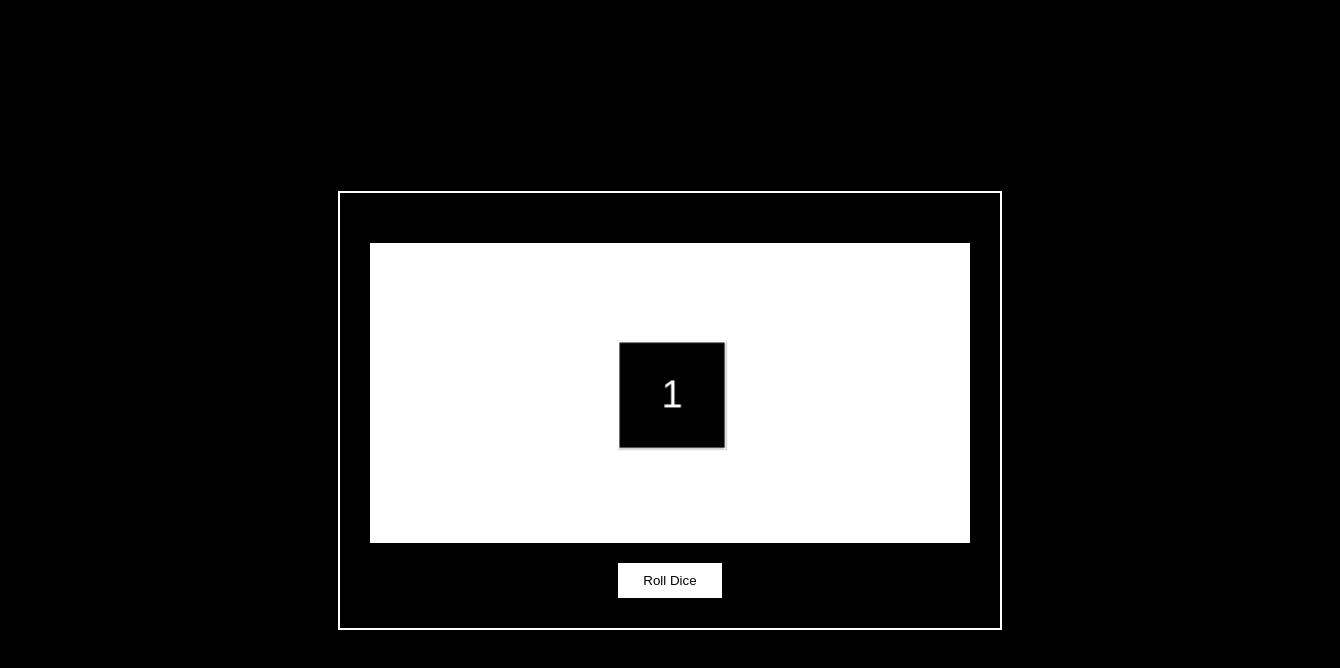
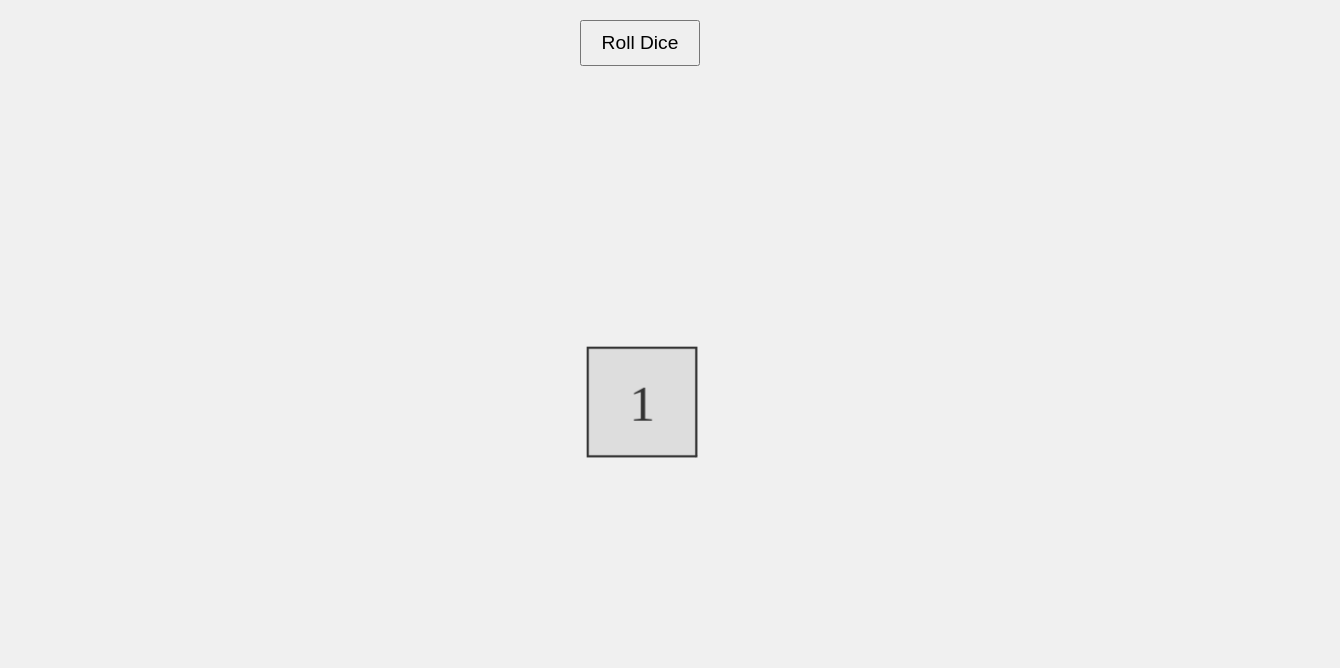
Before and after one commit to lon-io/dice-roll, a plain HTML site: page index.html in a window 1280 px wide. Shown: the whole page, 1340 px wide, since content can reach past the window. Drawn offline with Linux system fonts and the light colour scheme.

Commit message:
chore: always roll and simplify UI

```diff
--- a/assets/script.js
+++ b/assets/script.js
@@ -1,47 +1,17 @@
-let score = 0;
+const dice = document.querySelector('.dice');
+const rollBtn = document.getElementById('roll-btn');
 
-function resetGame() {
-    rollDice(1);
+function rollDice() {
+    const randomNumber = Math.floor(Math.random() * 3) + 1; // Random number between 1 and 3
+    const randomRotationX = Math.floor(Math.random() * 4) * 90; // Random rotation for X axis
+    const randomRotationY = Math.floor(Math.random() * 4) * 90; // Random rotation for Y axis
+
+    dice.style.transform = `rotateX(${randomRotationX}deg) rotateY(${randomRotationY}deg)`;
+
+    // Ensure the dice always shows a number after the animation
+    setTimeout(() => {
+        dice.style.transform = `rotateX(${randomRotationX}deg) rotateY(${randomRotationY}deg)`;
+    }, 1000);
 }
 
-function rollDice(inputValue) {
-    const dice = document.getElementById('dice');
-    const randomValue = inputValue ? inputValue : Math.floor(Math.random() * 6) + 1;
-    let xRotation = 0;
-    let yRotation = 0;
-
-    switch (randomValue) {
-        case 1:
-            xRotation = 0;
-            yRotation = 0;
-            break;
-        case 2:
-            xRotation = 0;
-            yRotation = 180;
-            break;
-        case 3:
-            xRotation = 0;
-            yRotation = -90;
-            break;
-        case 4:
-            xRotation = 0;
-            yRotation = 90;
-            break;
-        case 5:
-            xRotation = -90;
-            yRotation = 0;
-            break;
-        case 6:
-            xRotation = 90;
-            yRotation = 0;
-            break;
-    }
-
-    dice.style.transform = `rotateX(${xRotation}deg) rotateY(${yRotation}deg)`;
-    // updateScore(randomValue);
-}
-
-// function updateScore(diceValue) {
-//     // score += diceValue;
-//     document.getElementById('score').textContent = score;
-// }
+rollBtn.addEventListener('click', rollDice);
--- a/assets/style.css
+++ b/assets/style.css
@@ -1,92 +1,21 @@
-/* Reset some default styles */
-body, h1, h2, p, button {
+body {
+    display: flex;
+    justify-content: center;
+    align-items: center;
+    height: 100vh;
     margin: 0;
-    padding: 0;
-    box-sizing: border-box;
+    background-color: #f0f0f0;
     font-family: Arial, sans-serif;
 }
 
-/* General styles */
-body {
-    background-color: #000;
-    color: #fff;
-    display: flex;
-    flex-direction: column;
-    align-items: center;
-    justify-content: center;
-    min-height: 100vh;
-    margin: 0;
-}
-
-header, footer {
-    text-align: center;
-    margin-bottom: 20px;
-}
-
-header h1, footer p {
-    margin: 10px 0;
-}
-
-main {
-    width: 100%;
-    justify-content: center;
-    display: flex;
-    align-items: center;
-    margin: 0 auto;
-    padding: 0 30px;
-}
-
-/* Game interface styles */
-#game-interface {
-    display: flex;
-    flex-direction: column;
-    align-items: center;
-    justify-content: center;
-    width: 100%;
-    max-width: 600px;
-    padding: 30px;
-    border: 2px solid #fff;
-    /* margin: 0 auto;
-    text-align: center; */
-}
-
-.game-container {
-    width: 100%;
-    display: flex;
-    flex-direction: column;
-    align-items: center;
-    justify-content: center;
-}
-
-.game-header {
-    text-align: center;
-    margin-bottom: 20px;
-}
-
-.game-area {
-    width: 100%;
-    height: 300px;
-    background-color: #fff;
-    color: #000;
-    display: flex;
-    align-items: center;
-    justify-content: center;
-    margin-bottom: 20px;
-    position: relative;
+.dice-container {
     perspective: 1000px;
-}
-
-.dice-container {
-    position: relative;
-    width: 100px;
-    height: 100px;
-    transform-style: preserve-3d;
 }
 
 .dice {
     width: 100px;
     height: 100px;
-    position: absolute;
+    position: relative;
     transform-style: preserve-3d;
     transform: rotateX(0deg) rotateY(0deg);
     transition: transform 1s;
@@ -96,51 +25,25 @@ main {
     position: absolute;
     width: 100px;
     height: 100px;
-    background-color: #000;
-    color: #fff;
+    background-color: #fff;
+    border: 2px solid #000;
     display: flex;
+    justify-content: center;
     align-items: center;
-    justify-content: center;
-    font-size: 36px;
-    border: 2px solid #fff;
+    font-size: 24px;
+    font-weight: bold;
 }
 
-.face.front  { transform: rotateY(  0deg) translateZ(50px); }
-.face.back   { transform: rotateY(180deg) translateZ(50px); }
-.face.right  { transform: rotateY( 90deg) translateZ(50px); }
-.face.left   { transform: rotateY(-90deg) translateZ(50px); }
-.face.top    { transform: rotateX( 90deg) translateZ(50px); }
-.face.bottom { transform: rotateX(-90deg) translateZ(50px); }
+.front  { transform: translateZ(50px); }
+.back   { transform: rotateY(180deg) translateZ(50px); }
+.right  { transform: rotateY(90deg) translateZ(50px); }
+.left   { transform: rotateY(-90deg) translateZ(50px); }
+.top    { transform: rotateX(90deg) translateZ(50px); }
+.bottom { transform: rotateX(-90deg) translateZ(50px); }
 
-.game-controls {
-    display: flex;
-    gap: 10px;
-}
-
-.game-controls button {
-    padding: 10px 25px;
-    background-color: #fff;
-    color: #000;
-    border: none;
+#roll-btn {
+    margin-top: 20px;
+    padding: 10px 20px;
+    font-size: 16px;
     cursor: pointer;
 }
-
-.game-controls button:hover {
-    background-color: #ccc;
-}
-
-/* Mobile responsiveness */
-@media (max-width: 600px) {
-    .game-area {
-        height: 200px;
-    }
-
-    .game-controls {
-        flex-direction: column;
-        gap: 5px;
-    }
-
-    .game-controls button {
-        width: 100%;
-    }
-}
--- a/index.html
+++ b/index.html
@@ -1,46 +1,126 @@
 <!DOCTYPE html>
 <html lang="en">
 <head>
-    <meta charset="UTF-8">
-    <meta name="viewport" content="width=device-width, initial-scale=1.0">
-    <title>3D Dice Game Interface</title>
-    <link rel="stylesheet" href="assets/style.css">
+  <meta charset="UTF-8">
+  <meta name="viewport" content="width=device-width, initial-scale=1.0">
+  <title>3D Dice Roll</title>
+  <style>
+    body {
+      display: flex;
+      justify-content: center;
+      align-items: center;
+      height: 100vh;
+      margin: 0;
+      background-color: #f0f0f0;
+    }
+
+    .dice-container {
+      perspective: 800px;
+    }
+
+    .dice {
+      width: 100px;
+      height: 100px;
+      position: relative;
+      transform-style: preserve-3d;
+      transition: transform 1s ease-out;
+    }
+
+    .face {
+      position: absolute;
+      width: 100px;
+      height: 100px;
+      background-color: #ddd;
+      border: 2px solid #333;
+      display: flex;
+      justify-content: center;
+      align-items: center;
+      font-size: 3em;
+      color: #333;
+    }
+
+    .face:nth-child(1) { transform: translateZ(50px); }
+    .face:nth-child(2) { transform: rotateY(90deg) translateZ(50px); }
+    .face:nth-child(3) { transform: rotateY(180deg) translateZ(50px); }
+    .face:nth-child(4) { transform: rotateY(-90deg) translateZ(50px); }
+    .face:nth-child(5) { transform: rotateX(90deg) translateZ(50px); }
+    .face:nth-child(6) { transform: rotateX(-90deg) translateZ(50px); }
+
+    button {
+      position: absolute;
+      top: 20px;
+      padding: 10px 20px;
+      font-size: 1.2em;
+      cursor: pointer;
+    }
+  </style>
 </head>
 <body>
-    <header>
-        <!-- <h1>30 Seconds Dice</h1> -->
-    </header>
-    <main>
-        <section id="game-interface">
-            <div class="game-container">
-                <div class="game-header">
-                    <!-- <h2>Game Title</h2> -->
-                    <!-- <p>Score: <span id="score">0</span></p> -->
-                </div>
-                <div class="game-area">
-                    <div class="dice-container">
-                        <div id="dice" class="dice">
-                            <div class="face front">1</div>
-                            <div class="face back">1</div>
-                            <div class="face right">3</div>
-                            <div class="face left">3</div>
-                            <div class="face top">2</div>
-                            <div class="face bottom">2</div>
-                        </div>
-                    </div>
-                </div>
-                <div class="game-controls">
-                    <!-- <button onclick="startGame()">Start Game</button>
-                    <button onclick="pauseGame()">Pause Game</button> -->
-                    <!-- <button onclick="resetGame()">Reset Game</button> -->
-                    <button onclick="rollDice()">Roll Dice</button>
-                </div>
-            </div>
-        </section>
-    </main>
-    <!-- <footer>
-        <p>&copy; 2024 Game Company. All rights reserved.</p>
-    </footer> -->
-    <script src="assets/script.js"></script>
+  <div class="dice-container">
+    <div class="dice">
+      <div class="face">1</div>
+      <div class="face">2</div>
+      <div class="face">3</div>
+      <div class="face">1</div>
+      <div class="face">2</div>
+      <div class="face">3</div>
+    </div>
+  </div>
+  <button id="rollButton">Roll Dice</button>
+
+  <script>
+    const dice = document.querySelector('.dice');
+    const rollButton = document.getElementById('rollButton');
+
+    rollButton.addEventListener('click', () => {
+      rollDice();
+    });
+
+    function rollDice() {
+        // const dice = document.getElementById('dice');
+        const randomValue = Math.floor(Math.random() * 6) + 1;
+        let xRotation = 0;
+        let yRotation = 0;
+
+        switch (randomValue) {
+            case 1:
+                xRotation = 0;
+                yRotation = 0;
+                break;
+            case 2:
+                xRotation = 0;
+                yRotation = 180;
+                break;
+            case 3:
+                xRotation = 0;
+                yRotation = -90;
+                break;
+            case 4:
+                xRotation = 0;
+                yRotation = 90;
+                break;
+            case 5:
+                xRotation = -90;
+                yRotation = 0;
+                break;
+            case 6:
+                xRotation = 90;
+                yRotation = 0;
+                break;
+        }
+
+        const randomRotationX = Math.floor(Math.random() * 3600);
+        const randomRotationY = Math.floor(Math.random() * 3600);
+
+
+        // Roll
+        dice.style.transform = `rotateX(${randomRotationX}deg) rotateY(${randomRotationY}deg)`;
+
+        setTimeout(() => {
+            // Set
+            dice.style.transform = `rotateX(${xRotation}deg) rotateY(${yRotation}deg)`;
+        }, 500)
+    }
+  </script>
 </body>
 </html>
```
